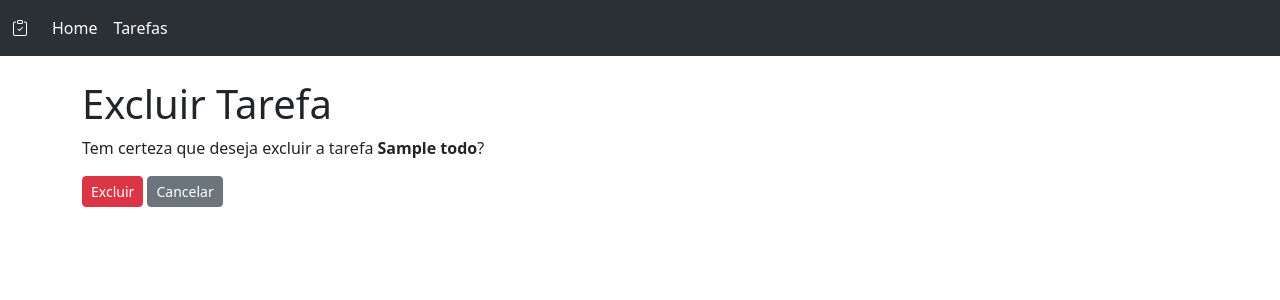
After one commit to LUANSSA/ProjetoDjango, a Django app: template todos/templates/todos/todo_confirm_delete.html in a window 1280 px wide. The commit adds this page. Shown: the top 300 px of the page. Run offline with Django 5.2, Linux system fonts and the light colour scheme; the template is opened without the code that fills it: values that come from a table or form of the project are taken from there, others are empty; tables that the repository leaves empty hold one stand-in row (values such as "Sample post").

Commit message:
✨ Novo Recurso: Templates e alteração na views

```diff
--- /dev/null
+++ b/todos/templates/todos/todo_confirm_delete.html
@@ -0,0 +1,18 @@
+{% extends "base.html" %}
+
+{% block page_title %}
+Excluir Tarefa
+{% endblock %}
+
+{% block content %}
+    <h1> Excluir Tarefa </h1>
+
+    <p>Tem certeza que deseja excluir a tarefa <strong>{{ todo.title }}</strong>?</p>
+
+    <form method="POST">
+        {% csrf_token %}
+
+        <button type="submit" class="btn btn-danger btn-sm">Excluir</button>
+        <a href="/tarefas" class="btn btn-secondary btn-sm">Cancelar</a>
+    </form>
+{% endblock %}
--- a/todos/templates/todos/todo_form.html
+++ b/todos/templates/todos/todo_form.html
@@ -34,8 +34,8 @@ Cadastro de Tarefa
 
 
     <div class="col-6">
-        <button type="submit" class="btn btn-success tn-sm">Salvar</button>
-        <a href="/tarefas" type="button" class="btn btn-secondary ">Cancelar</a>
+        <button type="submit" class="btn btn-success btn-sm">Salvar</button>
+        <a href="/tarefas" type="button" class="btn btn-secondary btn-sm">Cancelar</a>
     </div>
 </form>
 
--- a/todos/templates/todos/todo_list.html
+++ b/todos/templates/todos/todo_list.html
@@ -38,9 +38,9 @@ Tarefas
                 <td>{{ todo.deadline }}</td>
                 <td>{{ todo.finished_at | default:"-" }}</td>
                 <td>
-                    <a href="#" class="btn btn-primary btn-sm">Concluir</a>
+                    <a href="/tarefas/concluir/{{todo.id}}" class="btn btn-primary btn-sm">Concluir</a>
                     <a href="/tarefas/alterar/{{todo.id}}" class="btn btn-success btn-sm">Editar</a>
-                    <a href="#" class="btn btn-danger btn-sm">Excluir</a>
+                    <a href="/tarefas/excluir/{{todo.id}}" class="btn btn-danger btn-sm">Excluir</a>
                 </td>
             </tr>
         {% endfor %}
```
Also changed, not shown: todos/views.py (+17 -13 lines).
